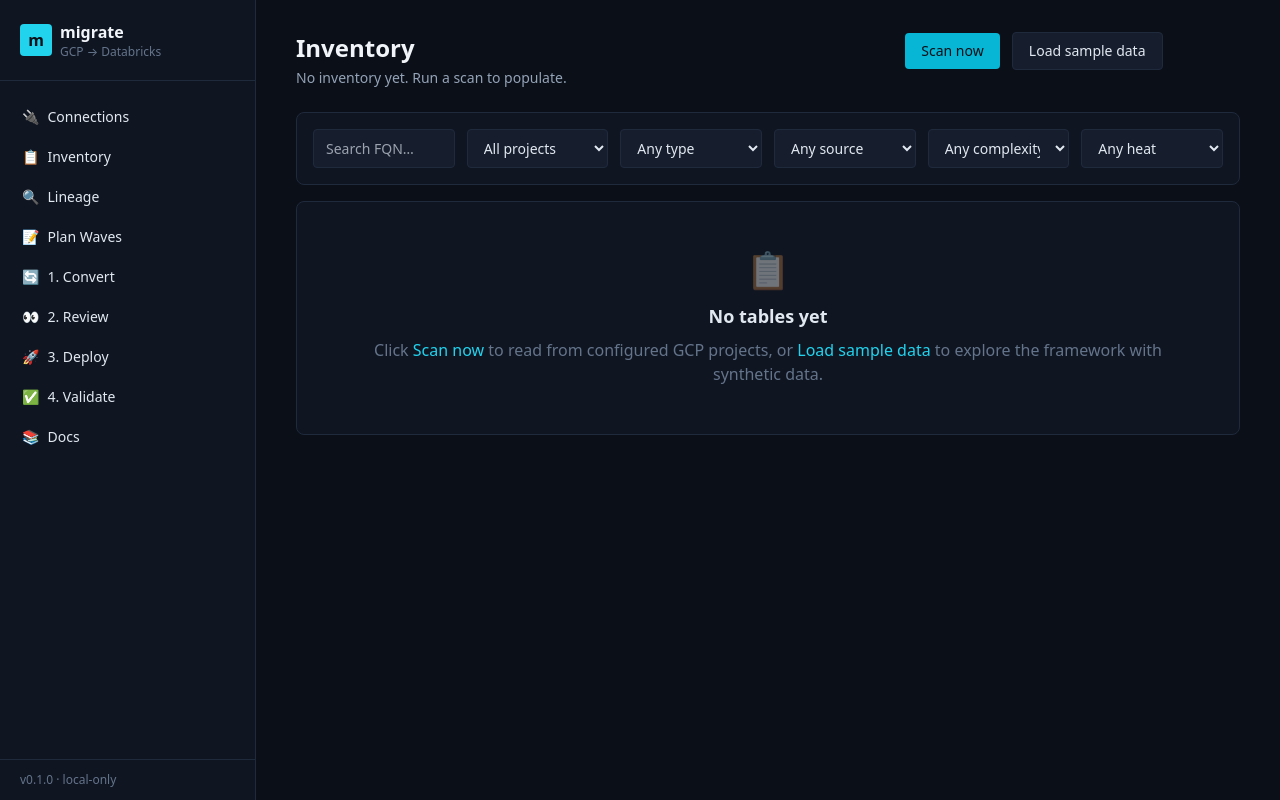
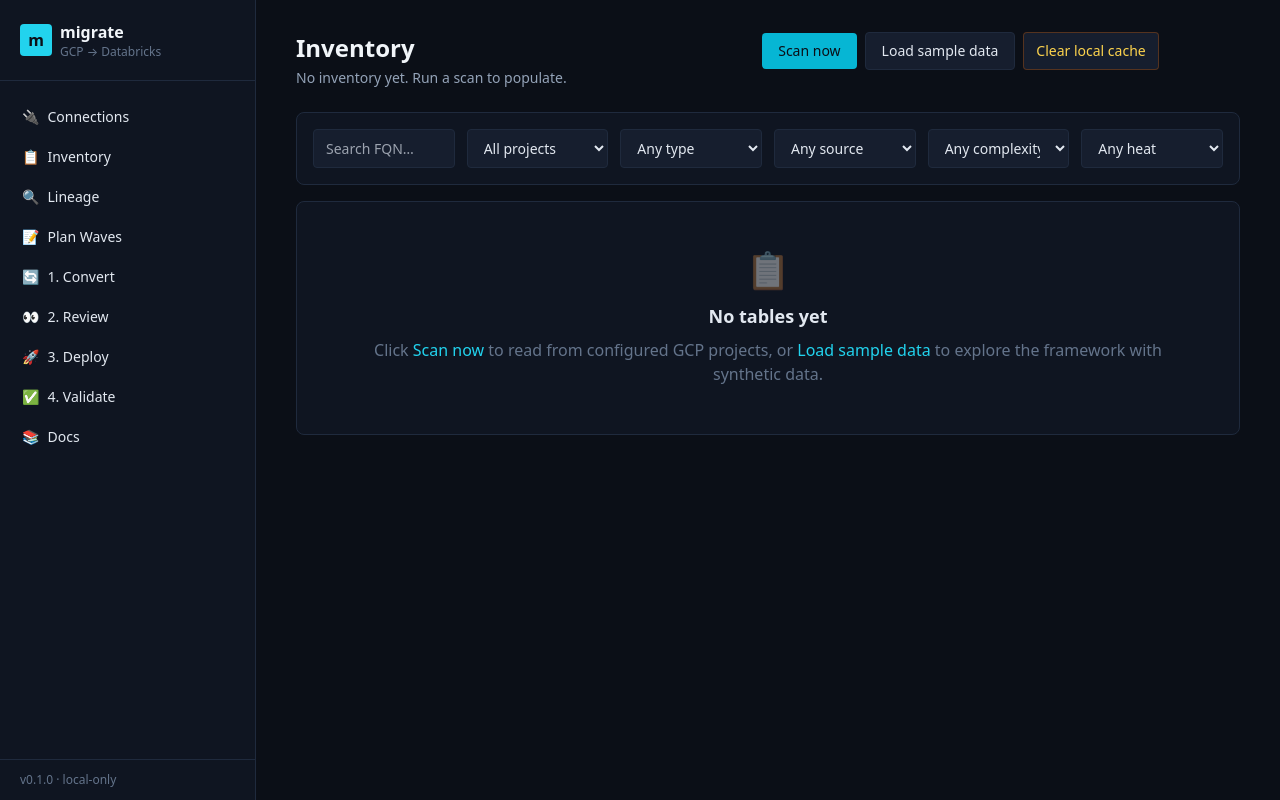
Before and after one commit to VCasseb/orquestrador_migracao_opensource, a Python web app: template src/migrate/web/templates/inventory.html in a window 1280 px wide. Run offline with Jinja, Linux system fonts and the light colour scheme; the template is opened without the code that fills it, so the values that code supplies are empty; some libraries are stand-ins or nearby versions.

Commit message:
feat(inventory): Clear local cache button — local-only, never touches BQ
Adds a button on the Inventory page header that deletes the local
.migrate/inventory.yaml (and .migrate/catalog/) so the next 'Scan now'
refetches from BigQuery without using the cached snapshot.

Explicitly local — confirms with a dialog and a tooltip making it clear:
- Does NOT drop or modify BigQuery tables/datasets/views.
- Does NOT touch Databricks targets.
- Only removes the local cache file. Re-scan repopulates.

Logs the action via audit (clear_inventory_cache) for traceability.

Co-Authored-By: Claude Opus 4.7 (1M context) <noreply@anthropic.com>

```diff
--- a/src/migrate/web/templates/_inventory_table.html
+++ b/src/migrate/web/templates/_inventory_table.html
@@ -1,3 +1,9 @@
+{% if cache_cleared %}
+  <div class="mb-4 p-3 rounded bg-emerald-950/30 border border-emerald-800/40 text-emerald-300 text-sm">
+    ✓ Local cache cleared. Click <strong>Scan now</strong> to refetch from BigQuery (BQ tables were not touched).
+  </div>
+{% endif %}
+
 {% if error %}
   <div class="mb-4 p-3 rounded bg-rose-950/40 border border-rose-800/40 text-rose-300 text-sm">
     {{ error }}
--- a/src/migrate/web/templates/inventory.html
+++ b/src/migrate/web/templates/inventory.html
@@ -17,20 +17,31 @@
       <p class="text-slate-400 mt-1 text-sm">No inventory yet. Run a scan to populate.</p>
     {% endif %}
   </div>
+  <div class="flex items-center gap-2">
     <form hx-post="/inventory/scan"
           hx-target="#inventory-table"
           hx-swap="innerHTML"
-        hx-indicator="#scan-indicator">
+          hx-indicator="#scan-indicator"
+          class="flex items-center gap-2">
       <button name="source" value="auto"
               class="px-4 py-2 text-sm rounded bg-accent-600 hover:bg-accent-700 text-ink-950 font-medium transition-colors">
         Scan now
       </button>
       <button name="source" value="sample" type="submit"
-            class="ml-2 px-4 py-2 text-sm rounded bg-ink-800 border border-ink-700 hover:bg-ink-700 transition-colors">
+              class="px-4 py-2 text-sm rounded bg-ink-800 border border-ink-700 hover:bg-ink-700 transition-colors">
         Load sample data
       </button>
+    </form>
+    <button hx-post="/inventory/clear-cache"
+            hx-target="#inventory-table"
+            hx-swap="innerHTML"
+            hx-confirm="Clear LOCAL cache only? This deletes .migrate/inventory.yaml so the next 'Scan now' refetches from BigQuery. Your BQ tables, datasets, and Databricks targets are NOT touched."
+            class="px-3 py-2 text-sm rounded bg-ink-800 border border-amber-700/40 hover:bg-amber-950/30 text-amber-300 transition-colors"
+            title="Delete the local .migrate/inventory.yaml so the next scan refetches everything from BigQuery. Does NOT modify BigQuery in any way.">
+      Clear local cache
+    </button>
     <span id="scan-indicator" class="htmx-indicator ml-3 text-xs text-accent-500">Scanning…</span>
-  </form>
+  </div>
 </div>
 
 <form class="mb-4 grid grid-cols-6 gap-3 bg-ink-900 border border-ink-700 rounded-lg p-4"
```
Also changed, not shown: src/migrate/web/routes/inventory.py (+33 -0 lines). Lines whose indentation alone changed are shown as unchanged.
